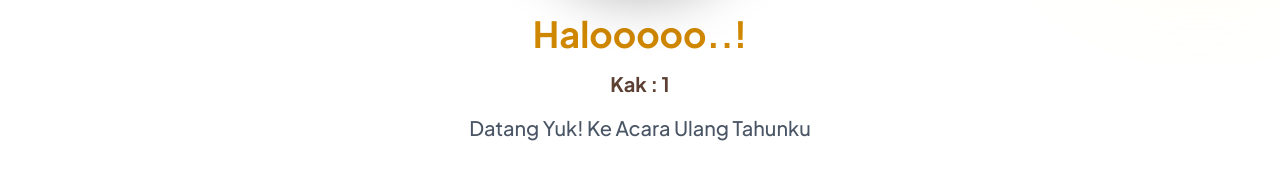
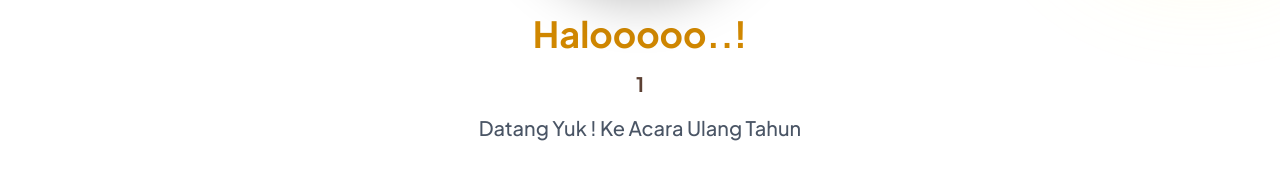
Before and after one commit to sendygithub/promosi, a Next.js app: page /ulangtahun/1 in a window 1280 px wide. Both pictures are taken after a click on the button "💌 Buka Undangan". Shown: the part 370-548 px from the top of the page. Built offline with nearby package versions, Linux system fonts and the light colour scheme.

Commit message:
revisi kak

```diff
--- a/app/ulangtahun/[guest]/page.tsx
+++ b/app/ulangtahun/[guest]/page.tsx
@@ -135,7 +135,7 @@ export default function UlangTahunPage() {
                     src="/gallery/ayam.png" // Ganti dengan path foto kartun anak ayam Anda
                     alt="Background Kartun"
                     fill
-                    className="object-cover opacity-20" // Opacity rendah agar konten tetap terbaca
+                    className="object-cover opacity-80" // Opacity rendah agar konten tetap terbaca
                     priority
                 />
                 {/* Overlay gradasi agar background menyatu */}
@@ -172,7 +172,7 @@ export default function UlangTahunPage() {
                             </div>
 
                             <div className="mb-8">
-                                <p className="text-gray-500 mb-1">Kepada Yth. Bapak/Ibu/Saudara/i</p>
+                                <p className="text-gray-500 mb-1">Hallo Kakak :</p>
                                 <h2 className="text-2xl font-bold text-gray-800 border-b-2 border-yellow-200 inline-block pb-1">{guestName}</h2>
                             </div>
 
@@ -212,8 +212,8 @@ export default function UlangTahunPage() {
                         </div>
 
                         <h2 className="text-3xl md:text-4xl font-bold text-yellow-600 mb-4">Halooooo..!</h2>
-                        <h2 className="text-xl md:text-xl font-bold text-white-600 mb-4">Kak : {guestName}</h2>
-                        <p className="text-xl text-gray-600 mb-6 font-medium">Datang Yuk! Ke Acara Ulang Tahunku</p>
+                        <h2 className="text-xl md:text-xl font-bold text-white-600 mb-4"> {guestName}</h2>
+                        <p className="text-xl text-gray-600 mb-6 font-medium">Datang Yuk ! Ke Acara Ulang Tahun</p>
 
                         <h1 className="text-5xl md:text-8xl font-black text-gray-800 mb-4">Kiara Sovia</h1>
 
```
